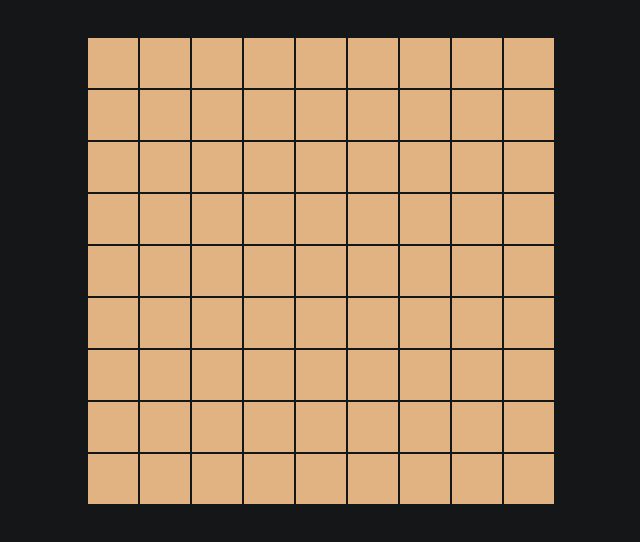
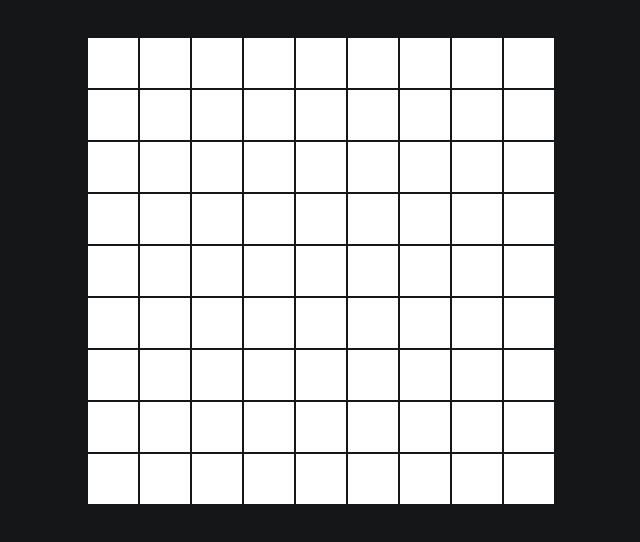
Before and after one commit to keddisa/minesweeper, a React (Create React App) app: page / in a window 1280 px wide. Shown: the top 542 px of the page, without its empty margins (327-967 px from the left). Built offline with nearby package versions, Linux system fonts and the light colour scheme.

Commit message:
create logic to distribute mines randomly after first click

```diff
--- a/src/components/MineFieldBeginner.js
+++ b/src/components/MineFieldBeginner.js
@@ -1,9 +1,9 @@
-import React from 'react'
+import React, {useState} from 'react'
 
 import MineSlot from './MineSlot'
 
 const MineFieldBeginner = () => {
-
+    const [firstSlotClicked, setFirstSlotClicked] = useState(false)
     const gameVariants = Object.freeze({
         beginner: {
             width: 9,
@@ -11,9 +11,22 @@ const MineFieldBeginner = () => {
             numberOfMines: 10
         }
     })
+    const slotsArray = []
 
-    const alphabets = "abcdefghijklmnopqrstuvwxyz"
-    const slotsArray = []
+    const distributeMines = () => {
+        console.log("distributing mines")
+        let numberOfMinesToDistribute = gameVariants.beginner.numberOfMines
+        while(numberOfMinesToDistribute>0) {
+            let randomRow = slotsArray[Math.floor(Math.random()*slotsArray.length)]
+            let randomSlot = randomRow[Math.floor(Math.random()*randomRow.length)]
+            if(!randomSlot.clicked && !randomSlot.mined) {
+                randomSlot.mined = true
+                numberOfMinesToDistribute--
+            }
+        }
+        console.log(slotsArray)
+        setFirstSlotClicked(true)
+    }
 
     const buildSlotsArray = () => {
         for(let y = 0; y <gameVariants.beginner.width; y++) {
@@ -30,14 +43,18 @@ const MineFieldBeginner = () => {
             }
             slotsArray.push(rowArray)
         }
-        console.info(slotsArray)
     }
 
     buildSlotsArray()
 
     const renderMineSlots = () => {
         return slotsArray.map(row =>
-            row.map(slot => <MineSlot />))
+            row.map(slot => <MineSlot   key={`${slot.xCoordinate}${slot.yCoordinate}`}
+                                        slotProps={slot}
+                                        slotsArray={slotsArray}
+                                        firstSlotClicked={firstSlotClicked}
+                                        setFirstSlotClicked={setFirstSlotClicked}
+                                        distributeMines={distributeMines}/>))
     }
 
     return(<div className="mine-field-beginner">
--- a/src/components/MineSlot.js
+++ b/src/components/MineSlot.js
@@ -1,8 +1,25 @@
 import React from 'react'
 
-const MineSlot = () => {
-    return(<div className="mine-slot">
+const MineSlot = ({slotProps: {xCoordinate, yCoordinate, mined, clicked, disabled},
+                    slotsArray,
+                    firstSlotClicked,
+                    distributeMines}) => {
 
+    const handleSlotClick = () => {
+        console.log("handling click")
+        if(!firstSlotClicked) {
+            distributeMines()
+        }
+    }
+
+    const renderNumberOfNeighboringMines = () => {
+        console.log('rendering')
+    }
+
+    return(<div className="mine-slot" onClick={handleSlotClick}>
+        {clicked && mined && "M"}
+        {disabled && "D"}
+        {clicked && !mined && renderNumberOfNeighboringMines()}
     </div>)
 }
 
--- a/src/index.css
+++ b/src/index.css
@@ -38,4 +38,4 @@ body {
 .mine-slot {
   width: 5rem;
   height: 5rem;
-  background-color: #e1b382; }
+  background-color: white; }
--- a/src/sass/components/_mine-slot.scss
+++ b/src/sass/components/_mine-slot.scss
@@ -1,5 +1,5 @@
 .mine-slot {
     width: 5rem;
     height: 5rem;
-    background-color: $color-primary;
+    background-color: white;
 }
```
